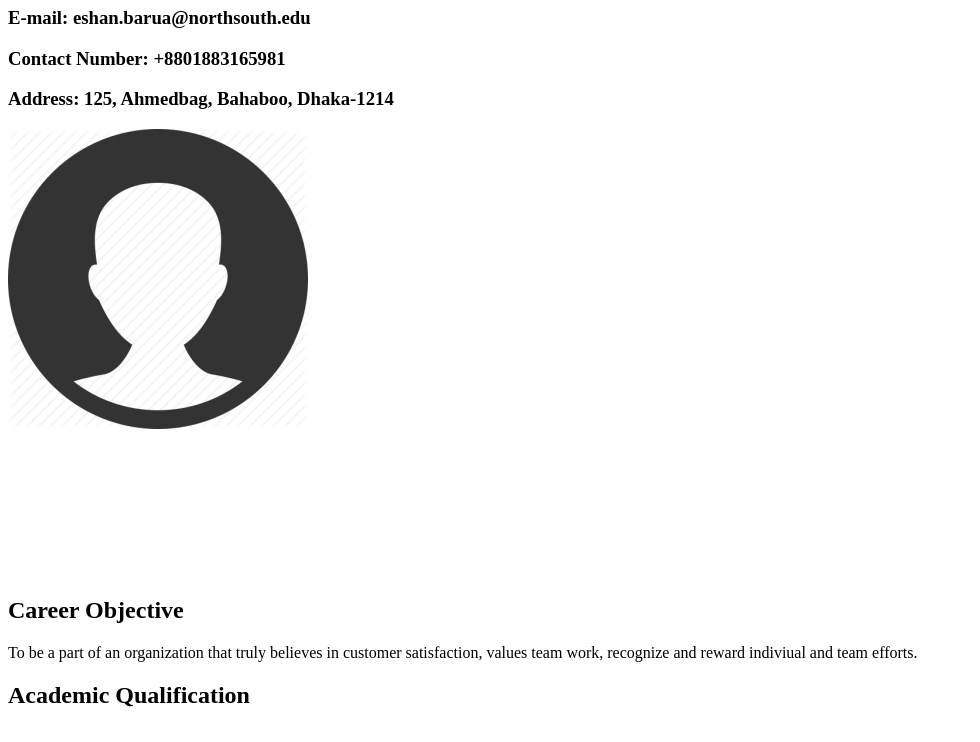
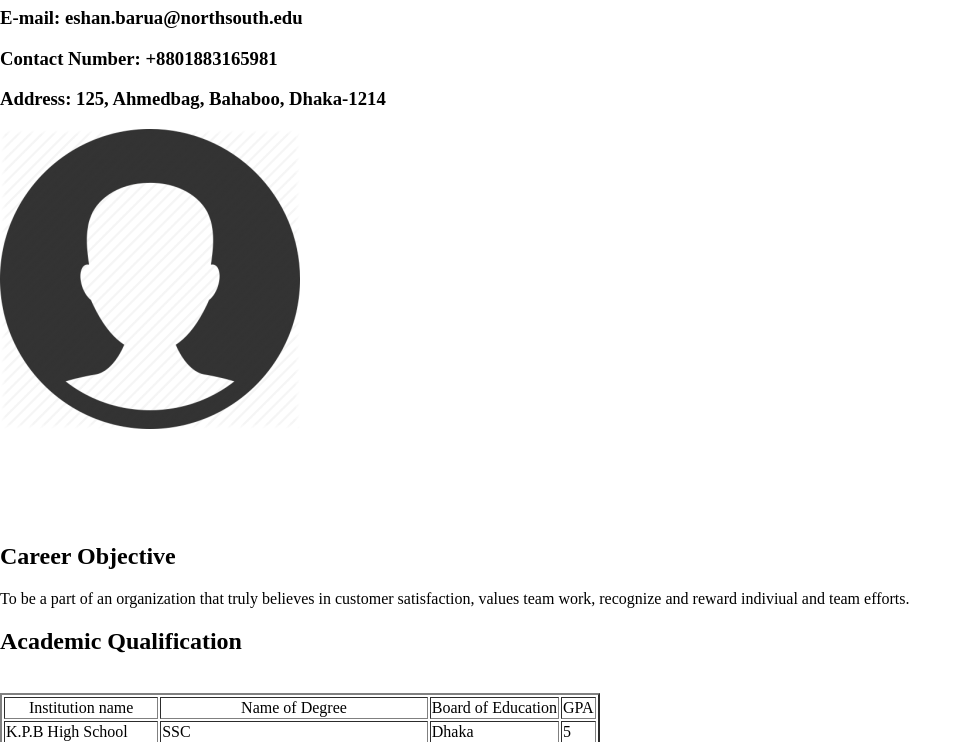
Before and after one commit to NSU-SU19CSE434S01/SU19CSE434_EshanBarua, a plain HTML site: page Project01/Code/index.html in a window 1280 px wide. Shown: the part 73-815 px from the top of the page, without its empty margins (0-980 px from the left). Drawn offline with Linux system fonts and the light colour scheme; files that its build step writes are made by us from their sources.

Commit message:
Adding initial CSS file to HTML

```diff
--- /dev/null
+++ b/Project01/Code/index.css
@@ -0,0 +1,5 @@
+body{
+  background-color: #ffffff;
+  margin: auto;
+  padding: auto;
+}
--- a/Project01/Code/index.html
+++ b/Project01/Code/index.html
@@ -4,7 +4,7 @@
   <head>
     <meta charset="utf-8">
     <title>CV Builder</title>
-    <link href="" rel=""/>
+    <link href="code/index.css" rel="stylesheet"/>
   </head>
 
   <body>
@@ -26,7 +26,7 @@
       </header>
 
 
-      <br /> <br /> <br /> <br /> <br /> <br /> <br /> <br />
+      <br /> <br /> <br /> <br /> <br />
 
 
       <main>
```
